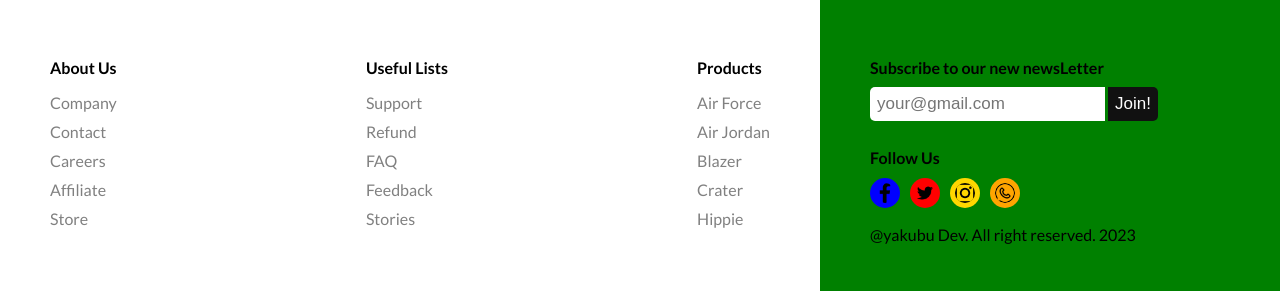
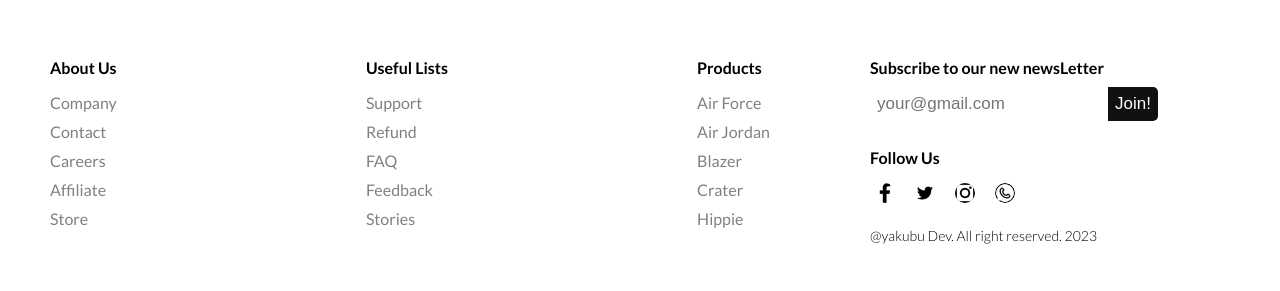
Before and after one commit to YakubuAmidu/one-step-e-commerce, a website: page index.html in a window 1280 px wide. Shown: the part 3147-3438 px from the top of the page. Drawn offline with Linux system fonts and the light colour scheme; files whose address does not match are found by name.

Commit message:
Initial commit

```diff
--- a/sass/_base.scss
+++ b/sass/_base.scss
@@ -470,7 +470,6 @@ footer {
     padding: 50px;
     flex-direction: column;
     justify-content: space-between;
-    background-color: green;
 }
 
 .fInput {
@@ -502,32 +501,34 @@ footer {
     height: 20px;
     cursor: pointer;
     margin-right: 10px;
+    background-color: $color-white;
 }
 
 .fIcon:nth-child(1) {
-    background-color: blue;
     border-radius: 50%;
     padding: 5px;
     color: $color-white !important;
 }
 
 .fIcon:nth-child(2) {
-    background-color: red;
     border-radius: 50%;
     padding: 5px;
-    color: $color-white;
+    color: #1DA1F2 !important;
 }
 
 .fIcon:nth-child(3) {
-    background-color: gold;
     border-radius: 50%;
     padding: 5px;
     color: $color-white;
 }
 
 .fIcon:nth-child(4) {
-    background-color: orange;
     border-radius: 50%;
     padding: 5px;
     color: $color-white;
 }
+
+.copyright {
+    font-weight: 300;
+    font-size: 14px;
+}
```
Also changed, not shown: style.css.
